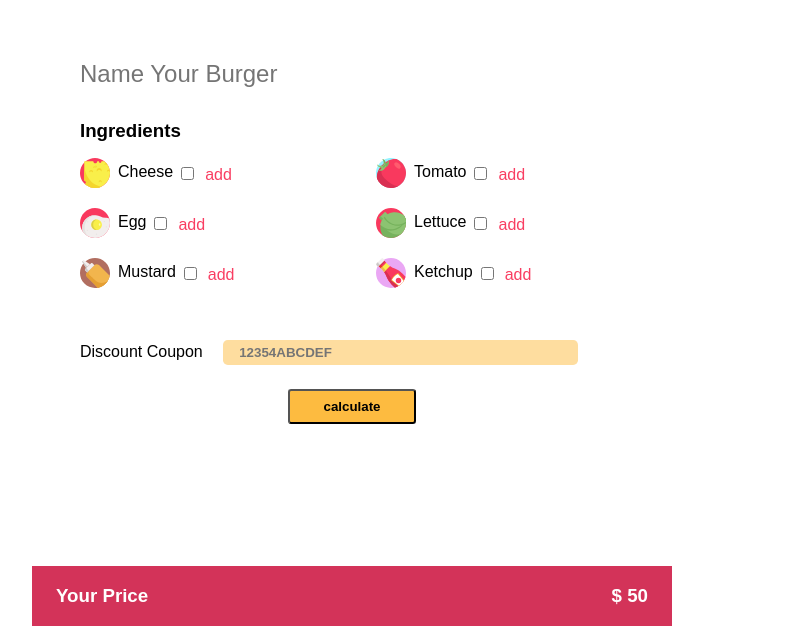
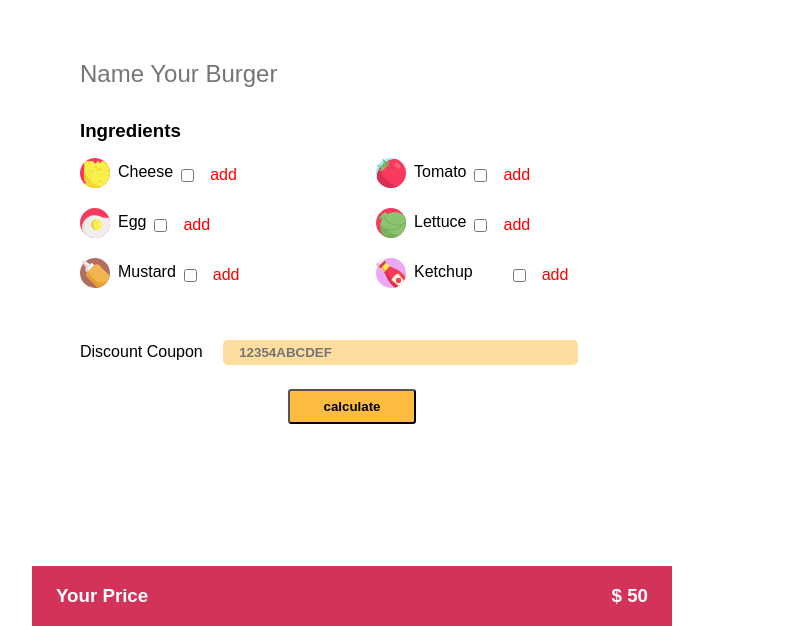
Before and after one commit to Stefano009/js-burger, a plain HTML site: page index.html in a window 1280 px wide. Shown: the part 174-800 px from the top of the page, without its empty margins (288-1074 px from the left). Drawn offline with Linux system fonts and the light colour scheme; a web font is replaced by a local one.

Commit message:
js_logic_improved

```diff
--- a/css/style.css
+++ b/css/style.css
@@ -99,39 +99,19 @@ main {
     width: 1rem;
     position: relative;
 }
-/* .checkbox label {
+.checkbox {
+    color:red;
+    position: relative;
+}
+.checkbox input {
     cursor: pointer;
-    position: absolute;
-    width: 1rem;
-    height: 1rem;
-    top: 1px;
-    left: 0;
-    background:  rgba(211,51,89,255);
-    border:1px solid  rgba(211,51,89,255);
 }
-.checkbox label:after {
-    opacity: 0;
-    content: '';
-    position: absolute;
-    width: 9px;
-    height: 5px;
-    background: transparent;
-    top: 0px;
-    left: 0px;
-    border: 3px solid #333;
-    border-top: none;
-    border-right: none;
-    transform: rotate(-45deg);
+.checkbox label {
+    padding: 0 1rem;
+    background-color: white;
+    cursor: pointer;
 }
-.checkbox label:active::after,
-#checkbox label:focus::after {
-    opacity: 1!important;
-    z-index: 9999;
-} */
 
-
-/* /main section top*/
-/*coupon section*/
 .coupon {
     padding-top: 2rem;
 }
--- a/index.html
+++ b/index.html
@@ -76,12 +76,9 @@
                                 <div class="col-4">
                                     <p>Cheese</p>
                                 </div>
-                                <div class="col-4 d-flex">
-                                    <div class="checkbox">
-                                        <label for="checkbox-cheese"></label>
+                                <div class="col-4 d-flex checkbox">
                                         <input type="checkbox" id="checkbox-cheese" name="checkbox-cheese" value="cheese">
-                                    </div>
-                                    <p class="red">add</p>
+                                        <label for="checkbox-cheese">add</label>
                                 </div>
 
 
@@ -137,12 +134,9 @@
                                 <div class="col-4">
                                     <p>Tomato</p>
                                 </div>
-                                <div class="col-4 d-flex">
-                                    <div class="checkbox">
-                                        <label for="checkbox-tomato"></label>
+                                <div class="col-4 d-flex checkbox">
                                         <input type="checkbox" id="checkbox-tomato" name="checkbox-tomato" value="Tomato">
-                                    </div>
-                                    <p class="red">add</p>
+                                        <label for="checkbox-tomato">add</label>
                                 </div>
 
 
@@ -201,12 +195,9 @@
                                 <div class="col-4">
                                     <p>Egg</p>
                                 </div>
-                                <div class="col-4 d-flex">
-                                    <div class="checkbox">
-                                        <label for="checkbox-egg"></label>
+                                <div class="col-4 d-flex checkbox">
                                         <input type="checkbox" id="checkbox-egg" name="checkbox-egg" value="egg">
-                                    </div>
-                                    <p class="red">add</p>
+                                        <label for="checkbox-egg">add</label>
                                 </div>
                         </div>
                     </div>
@@ -267,12 +258,9 @@
                             <div class="col-4">
                                 <p>Lettuce</p>
                             </div>
-                            <div class="col-4 d-flex">
-                                <div class="checkbox">
-                                        <label for="checkbox-lettuce"></label>
+                            <div class="col-4 d-flex checkbox">
                                         <input type="checkbox" id="checkbox-lettuce" name="checkbox-lettuce" value="lettuce">
-                                    </div>
-                                <p class="red">add</p>
+                                        <label for="checkbox-lettuce">add</label>
                             </div>
                         </div>
                     </div>
@@ -323,12 +311,9 @@
                             <div class="col-4">
                                 <p>Mustard</p>
                             </div>
-                            <div class="col-4 d-flex">
-                                <div class="checkbox">
-                                        <label for="checkbox-mustard"></label>
+                            <div class="col-4 d-flex checkbox">
                                         <input type="checkbox" id="checkbox-mustard" name="checkbox-mustard" value="Mustard">
-                                    </div>
-                                <p class="red">add</p>
+                                        <label for="checkbox-mustard">add</label>
                             </div>
 
                         </div>
@@ -385,12 +370,10 @@
                                 <div class="col-4">
                                     <p>Ketchup</p>
                                 </div>
-                                <div class="col-4 d-flex">
-                                    <div class="checkbox">
-                                        <label for="checkbox-ketchup"></label>
+                                <div class="col-4 d-flex checkbox">
+                                        <label for="checkbox-ketchup" class="checkbox-style"></label>
                                         <input type="checkbox" id="checkbox-ketchup" name="checkbox-ketchup" value="Ketchup">
-                                    </div>
-                                    <p class="red">add</p>
+                                        <label for="checkbox-ketchup">add</label>
                                 </div>
                         </div>
                     </div>
--- a/js/main.js
+++ b/js/main.js
@@ -30,7 +30,7 @@ var calculate = document.getElementById('calculate').addEventListener('click',
             return document.getElementById('nameMyBurger').innerHTML = 'Create Your Burger', alert('inserisci un nome per il tuo hamburger'), document.getElementById('price').innerHTML = '$ ' + 50;
         if(coupons.includes(coupon) === true) {
             price = (price * couponDiscount).toFixed(2);
-            coupons.splice(coupon.indexOf(coupon), 1);
+            coupons = coupons.filter(e => e !== coupon)
         }
         else
             alert('il suo coupon non è valido, il prezzo sarà calcolato normalmente')
@@ -38,10 +38,6 @@ var calculate = document.getElementById('calculate').addEventListener('click',
         document.getElementById('nameMyBurger').innerHTML = burgerName;//posiziono nome hamburger nel titolo
         console.log(coupons); //coupon rimanenti
         price = 50; //reset del prezzo
-
-
-
     }
 )
-
 //functions
```
